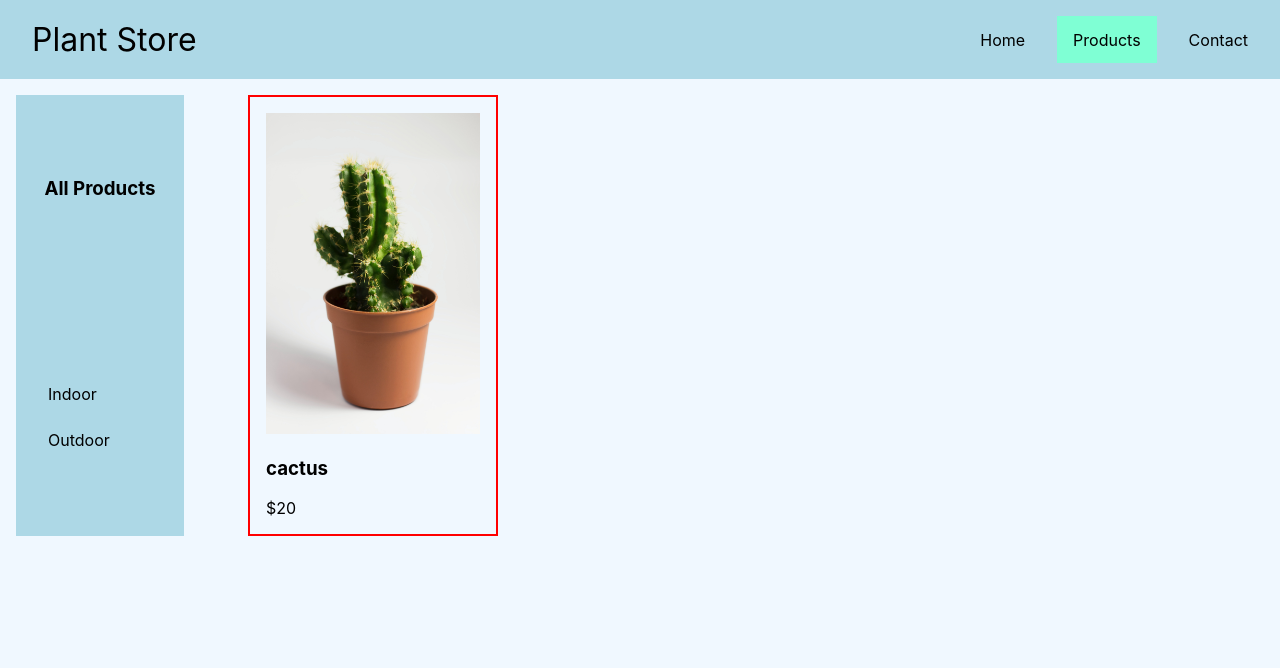
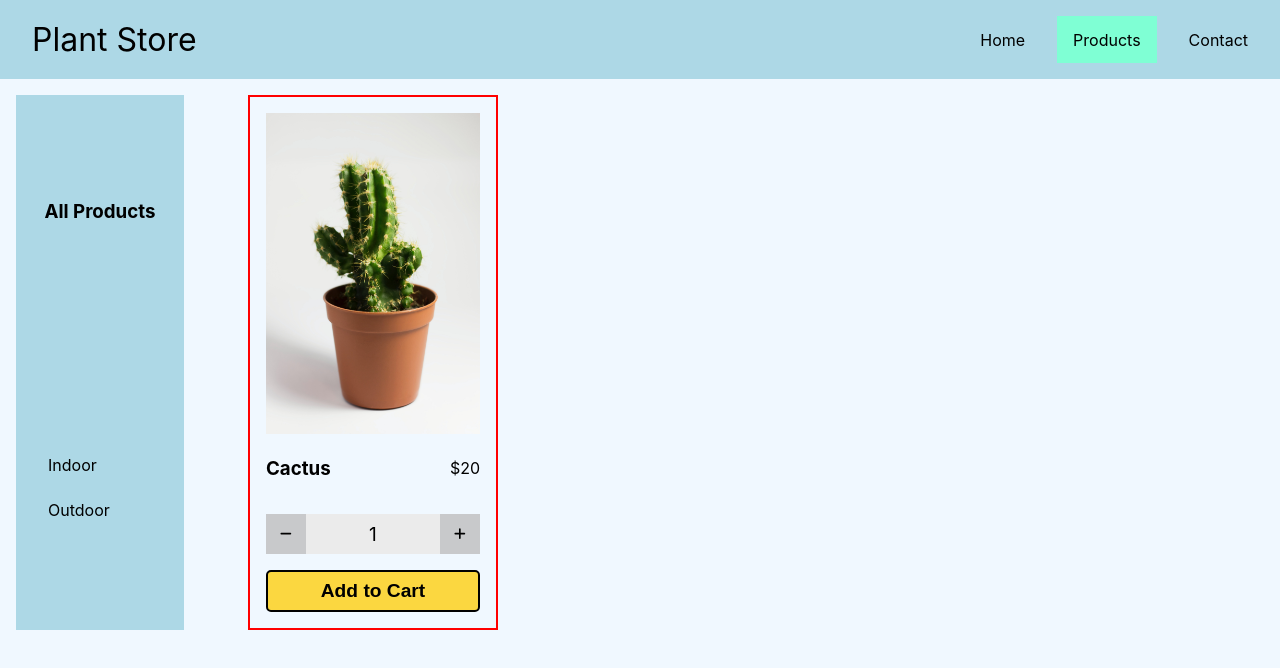
Before and after one commit to connorleavitt/Projects, a React (Create React App) app in the folder Shopping_Cart/shopping_cart/: page /products in a window 1280 px wide. Shown: the top 668 px of the page. Built offline with nearby package versions, Linux system fonts and the light colour scheme.

Commit message:
Build product card qty and add to cart buttons

```diff
--- a/Shopping_Cart/shopping_cart/public/index.html
+++ b/Shopping_Cart/shopping_cart/public/index.html
@@ -8,6 +8,10 @@
     <meta name="description" content="shopping cart" />
     <link rel="apple-touch-icon" href="%PUBLIC_URL%/logo192.png" />
     <link rel="manifest" href="%PUBLIC_URL%/manifest.json" />
+    <script
+      src="https://kit.fontawesome.com/e07d1d767e.js"
+      crossorigin="anonymous"
+    ></script>
     <title>Shopping Cart</title>
   </head>
   <body>
--- a/Shopping_Cart/shopping_cart/src/App.css
+++ b/Shopping_Cart/shopping_cart/src/App.css
@@ -169,8 +169,70 @@ body {
   padding: 1rem;
 }
 
-.product-card-img {
+.product-card--img {
   max-width: 100%;
+}
+
+.product-card--top-info {
+  display: flex;
+  align-items: center;
+  justify-content: space-between;
+}
+
+.product-card--item-actions {
+  /* background-color: lightblue; */
+  display: flex;
+  justify-content: center;
+  gap: 1rem;
+}
+
+.product-card--quantity-container {
+  display: flex;
+  align-items: center;
+  justify-content: center;
+  /* border: 1px solid black; */
+  border-radius: 5px;
+}
+
+.product-card--quantity-container button {
+  border: 0;
+  align-self: stretch;
+  background-color: rgba(190, 190, 190, 0.8);
+  padding: 0;
+  height: 40px;
+  width: 40px;
+  cursor: pointer;
+}
+
+.product-card--quantity-container button:hover {
+  background-color: rgba(190, 190, 190, 1);
+}
+
+.product-card--quantity-container-value {
+  display: flex;
+  align-items: center;
+  background-color: rgb(235, 235, 235);
+  width: 2rem;
+  text-align: center;
+  align-self: stretch;
+  justify-content: center;
+  width: 40px;
+  font-size: 1.2rem;
+}
+
+.product-card-add-to-cart-btn {
+  cursor: pointer;
+  align-self: stretch;
+  padding: 0 1rem;
+  font-size: 1.1rem;
+  font-weight: 600;
+  border: 2px solid black;
+  border-radius: 5px;
+  background-color: rgba(255, 204, 0, 0.75);
+}
+
+.product-card-add-to-cart-btn:hover {
+  background-color: rgba(255, 204, 0, 1);
 }
 
 @media (min-width: 900px) {
@@ -219,4 +281,28 @@ body {
     padding: 1rem;
     min-width: 250px;
   }
+
+  /* qty buttons */
+
+  .product-card--item-actions {
+    /* background-color: lightblue; */
+    display: flex;
+    flex-direction: column;
+    align-items: center;
+    gap: 0;
+  }
+
+  .product-card--quantity-container {
+    margin: 1rem 0;
+    width: 100%;
+  }
+
+  .product-card--quantity-container-value {
+    width: calc(100% - 80px);
+  }
+
+  .product-card-add-to-cart-btn {
+    padding: 0.5rem;
+    font-size: 1.2rem;
+  }
 }
--- a/Shopping_Cart/shopping_cart/src/components/Cart.js
+++ b/Shopping_Cart/shopping_cart/src/components/Cart.js
@@ -0,0 +1,3 @@
+export function UpdateCart() {
+  console.log("update cart");
+}
--- /dev/null
+++ b/Shopping_Cart/shopping_cart/src/components/ItemQuantity.js
@@ -0,0 +1,37 @@
+import { useState } from "react";
+
+import { FontAwesomeIcon } from "@fortawesome/react-fontawesome";
+import { library } from "@fortawesome/fontawesome-svg-core";
+import { fas } from "@fortawesome/free-solid-svg-icons";
+
+library.add(fas);
+
+export default function ItemQuantity() {
+  const [quantity, setQuantity] = useState(1);
+
+  const handleDecrement = () => {
+    if (quantity > 1) {
+      return setQuantity((prevCount) => prevCount - 1);
+    }
+    return;
+  };
+
+  const handleIncrement = () => {
+    if (quantity < 10) {
+      return setQuantity((prevCount) => prevCount + 1);
+    }
+  };
+
+  return (
+    <div className="product-card--quantity-container">
+      <button onClick={handleDecrement}>
+        <FontAwesomeIcon icon={["fas", "minus"]} />
+      </button>
+      <div className="product-card--quantity-container-value">{quantity}</div>
+      <button onClick={handleIncrement}>
+        {" "}
+        <FontAwesomeIcon icon={["fas", "plus"]} />
+      </button>
+    </div>
+  );
+}
--- a/Shopping_Cart/shopping_cart/src/components/ProductCard.js
+++ b/Shopping_Cart/shopping_cart/src/components/ProductCard.js
@@ -1,11 +1,16 @@
 import { storePrices } from "../data/constants";
+import { useState } from "react";
+import ItemQuantity from "./ItemQuantity";
+import { UpdateCart } from "./Cart";
 
 function getName(product) {
   let plant = getStoreInfo(product);
-  let plantName = "";
+  let initialName = "";
   for (const prop in plant) {
     if (prop === "plantName") {
-      plantName = plant[prop];
+      initialName = plant[prop];
+      let plantName =
+        initialName.charAt(0).toUpperCase() + initialName.slice(1);
       return plantName;
     }
   }
@@ -45,16 +50,23 @@ export default function ProductCard({ product }) {
   let currentPlantName = getName(product);
   let currentPlantPrice = getPrice(product);
   let currentPlantImage = getImage(product);
-
   return (
     <div className="product-card--container">
       <img
-        className="product-card-img"
+        className="product-card--img"
         src={currentPlantImage}
         alt={currentPlantImage}
       />
-      <h3 className="product-card-title">{currentPlantName}</h3>
-      <div className="product-card-price">{currentPlantPrice}</div>
+      <div className="product-card--top-info">
+        <h3 className="product-card--title">{currentPlantName}</h3>
+        <div className="product-card--price">{currentPlantPrice}</div>
+      </div>
+      <div className="product-card--item-actions">
+        <ItemQuantity />
+        <button className="product-card-add-to-cart-btn" onClick={UpdateCart}>
+          Add to Cart
+        </button>
+      </div>
     </div>
   );
 }
--- a/Shopping_Cart/shopping_cart/src/index.js
+++ b/Shopping_Cart/shopping_cart/src/index.js
@@ -1,6 +1,6 @@
 import React from "react";
 import ReactDOM from "react-dom/client";
-import { BrowserRouter as Router, Route, Link } from "react-router-dom";
+import { BrowserRouter as Router } from "react-router-dom";
 import "./index.css";
 import App from "./App";
 
```
